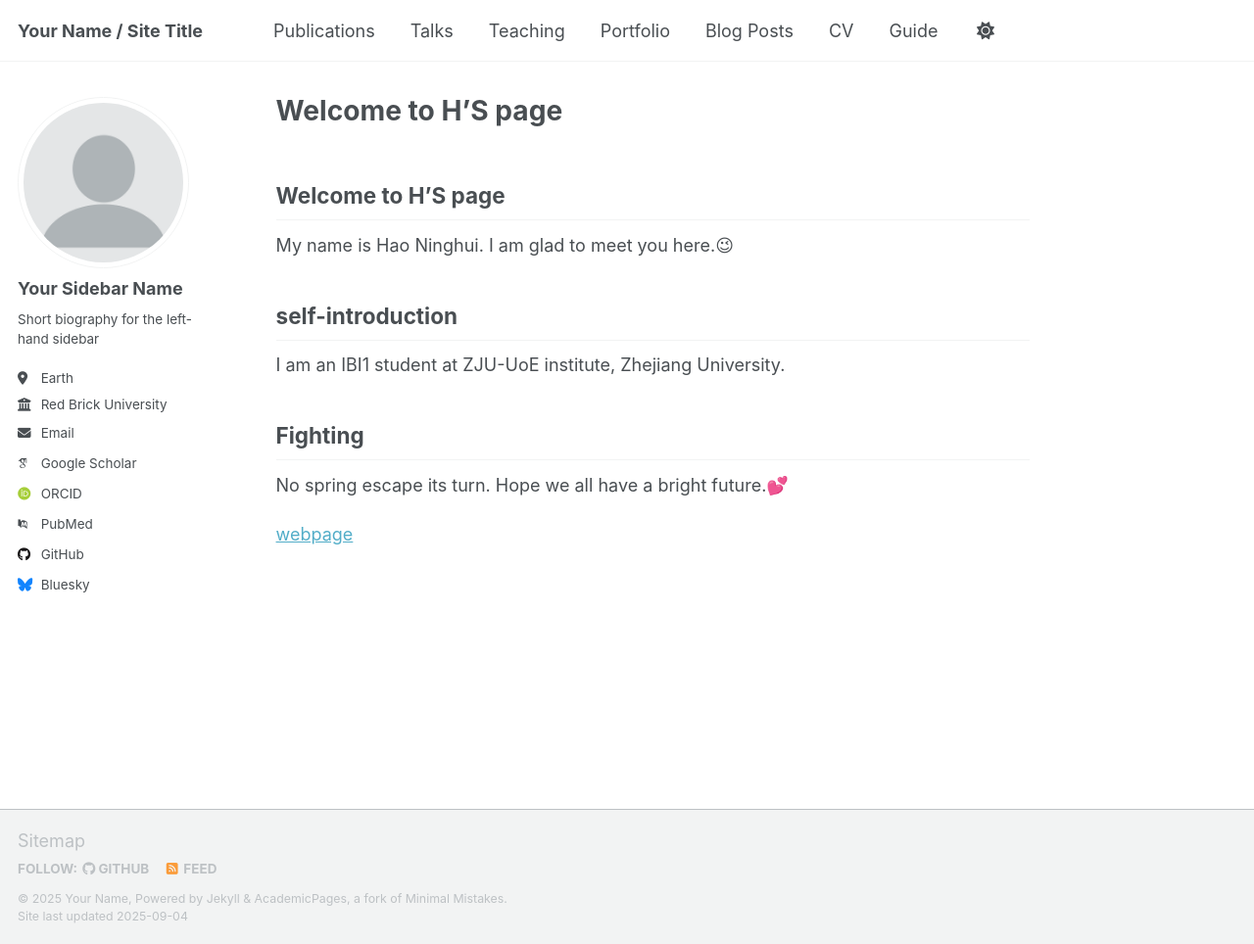
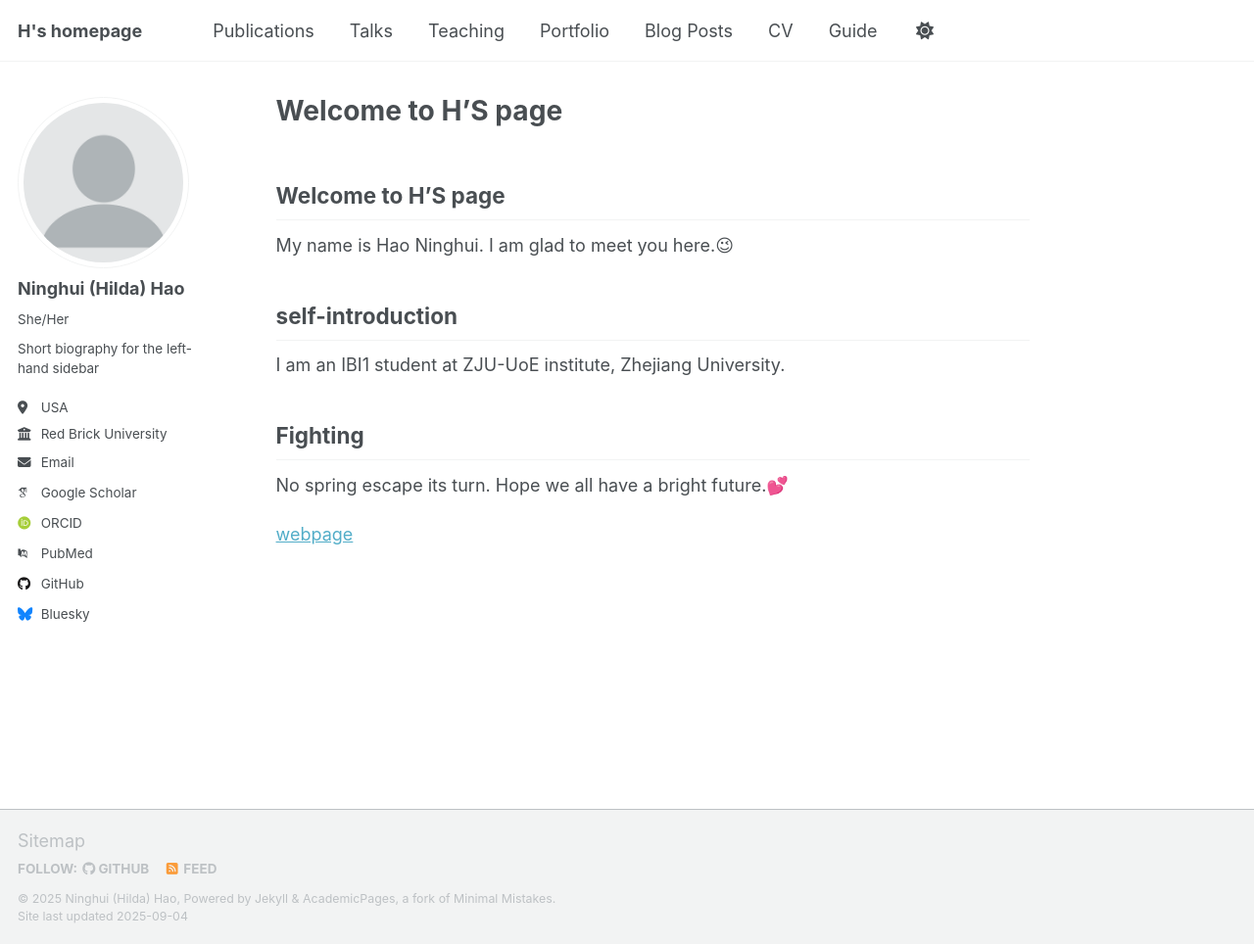
Before and after one commit to Haoninghui/Haoninghui_old.github.io, a Jekyll site: the page built from index.md, in a window 1280 px wide and 964 px high. Shown: the whole window at 98% size. Built offline with Jekyll 4.4.1, drawn with Linux system fonts in a browser that asks for light colours; some web fonts are replaced; our own code applies the rules of GitHub Pages for plain Markdown files; a script that is not in the unit is left out.

Commit message:
simple name changes

```diff
--- a/_config.yml
+++ b/_config.yml
@@ -9,13 +9,13 @@
 # Basic Site Settings
 locale                   : "en-US"
 site_theme               : "default" # Currently available options are "default", "air"
-title                    : "Your Name / Site Title"
+title                    : "H's homepage"
 title_separator          : "-"
-name                     : &name "Your Name"
+name                     : &name "Ninghui (Hilda) Hao"
 description              : &description "personal description"
 url                      : https://academicpages.github.io # the base hostname & protocol for your site e.g. "https://[your GitHub username].github.io" or if you already have some other page hosted on Github then use "https://[your GitHub username].github.io/[Your Repo Name]"
 baseurl                  : "" # the subpath of your site, e.g. "/blog"
-repository               : "academicpages/academicpages.github.io"
+repository               : "Haoninghui/Haoninghui.github.io"
 
 # Site Author - The following control what appear as part of the author content on the side bar.
 #               If a field is blank the icon and link will not appear, otherwise it will be shown.
@@ -23,13 +23,13 @@ repository               : "academicpages/academicpages.github.io"
 author:
   # Biographic information
   avatar           : "profile.png"
-  name             : "Your Sidebar Name"
-  pronouns         : # example: "she/her"
+  name             : "Ninghui (Hilda) Hao"
+  pronouns         : "She/Her"
   bio              : "Short biography for the left-hand sidebar"
-  location         : "Earth"
+  location         : "USA"
   employer         : "Red Brick University"
   uri              : # URL
-  email            : "none@example.org"
+  email            : "nhao1@mgh.harvard.edu;nxh3442@mavs.uta.edu"
 
   # Academic websites
   academia         : # URL
```
